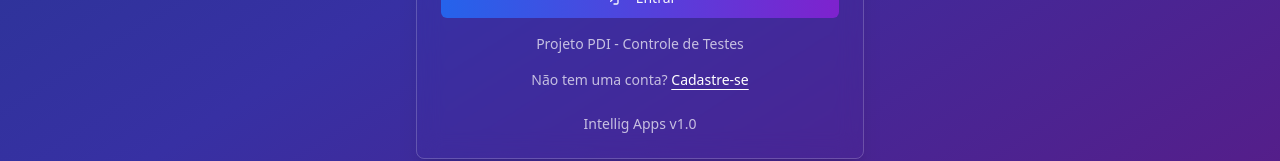
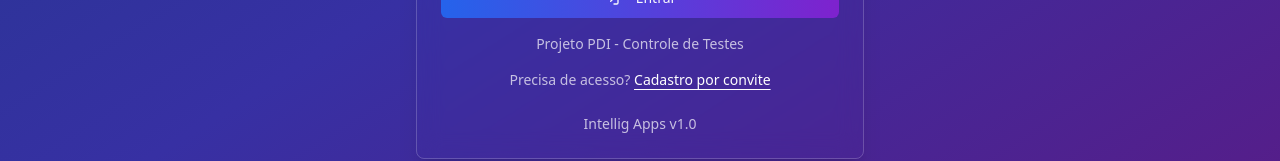
Before and after one commit to haretchay/pdiexperimentcontrol, a Next.js app: page /auth/login in a window 1280 px wide. Shown: the part 548-709 px from the top of the page. Built offline with nearby package versions, Linux system fonts and the light colour scheme; no server answers.

Commit message:
feat: update login page call to action text
Refined sign-up prompt for better clarity

```diff
--- a/app/(auth)/auth/login/page.tsx
+++ b/app/(auth)/auth/login/page.tsx
@@ -193,9 +193,9 @@ export default function LoginPage() {
             </div>
 
             <div className="mt-4 text-center text-sm text-white/70">
-              Não tem uma conta?{" "}
+              Precisa de acesso?{" "}
               <Link href="/auth/sign-up" className="underline underline-offset-4 text-white">
-                Cadastre-se
+                Cadastro por convite
               </Link>
             </div>
           </CardContent>
```
